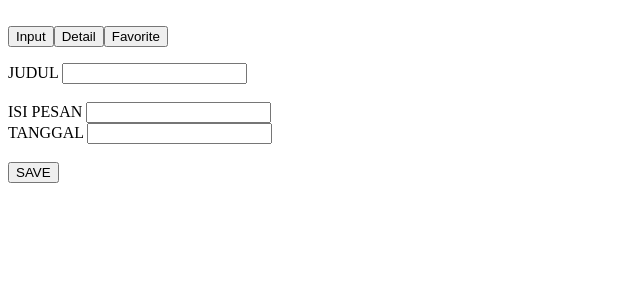
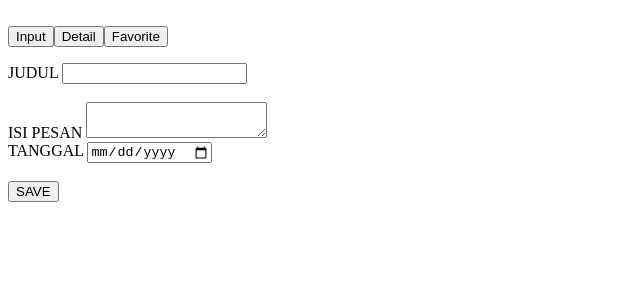
Before and after one commit to tifs73/c14180073-Angular2, an Angular app: page /input in a window 1280 px wide. Shown: the top 300 px of the page, without its empty margins (0-640 px from the left). Built offline with nearby package versions, Linux system fonts and the light colour scheme.

Commit message:
1 file modified

```diff
--- a/src/app/input/input.component.html
+++ b/src/app/input/input.component.html
@@ -4,11 +4,11 @@
 
   <br><br>
 ISI PESAN
-  <input type="text" [(ngModel)]="isi">
+  <textarea type="text" [(ngModel)]="isi"></textarea>
 
   <br>
 TANGGAL
-  <input type="text" [(ngModel)]="tgl">
+  <input type="date" [(ngModel)]="tgl">
 
   <br><br>
   <button (click)="save()">SAVE</button>
```
